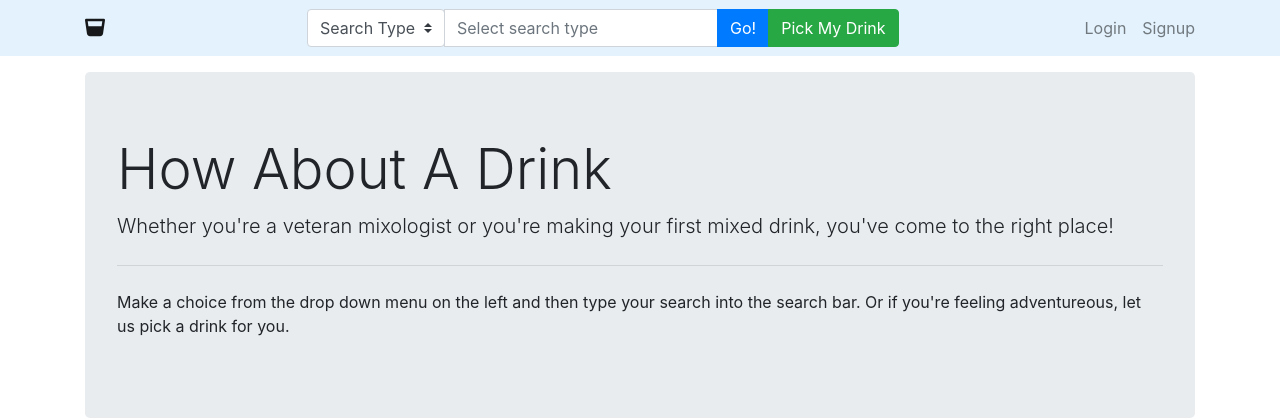
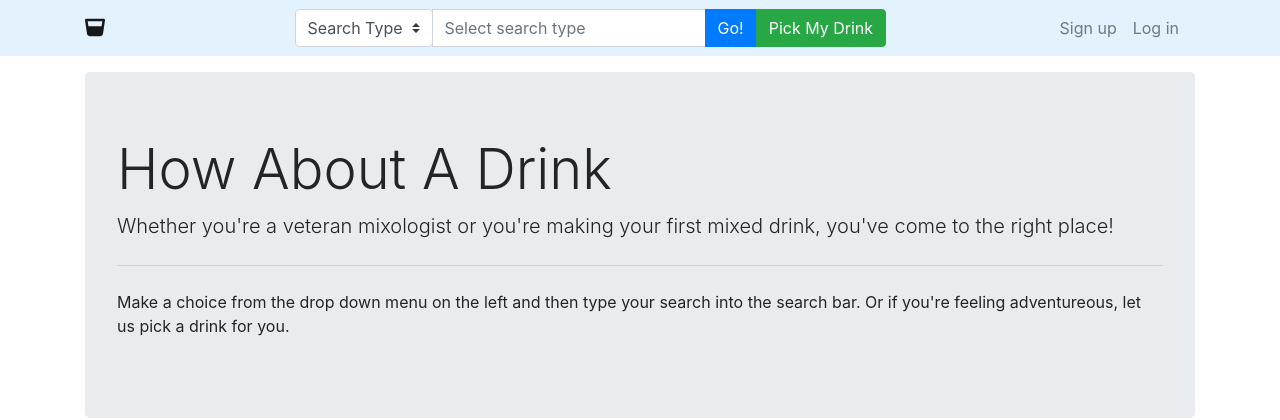
Before and after one commit to icym1lk/how-about-a-drink, a Flask app: page / in a window 1280 px wide. Shown: the top 420 px of the page. Run offline with Flask 2, Linux system fonts and the light colour scheme; some libraries are stand-ins or nearby versions.

Commit message:
Login/Logout/Signup routes implemented

```diff
--- a/templates/base.html
+++ b/templates/base.html
@@ -21,17 +21,16 @@
             </form>
 
             <ul class="navbar-nav flex-row float-right">
-                {% if session["username"] %}
-                    <li class="nav-item">
-                        <a href="/logout" class="nav-link pr-3">Logout</a>
-                    </li>
+                {% if not g.user %}
+                <li class="nav-item"><a href="/signup" class="nav-link pr-3">Sign up</a></li>
+                <li class="nav-item"><a href="/login" class="nav-link pr-3">Log in</a></li>
                 {% else %}
-                    <li class="nav-item">
-                        <a href="/login" class="nav-link pr-3">Login</a>
-                    </li>
-                    <li class="nav-item">
-                        <a href="/signup" class="nav-link">Signup</a>
-                    </li>
+                <li class="nav-item">
+                  <a href="/users/{{ g.user.id }}" class="nav-link pr-3">
+                    {{ g.user.username }}
+                  </a>
+                </li>
+                <li class="nav-item"><a href="/logout" class="nav-link pr-3">Log out</a></li>
                 {% endif %}
             </ul>
         </div>
```
